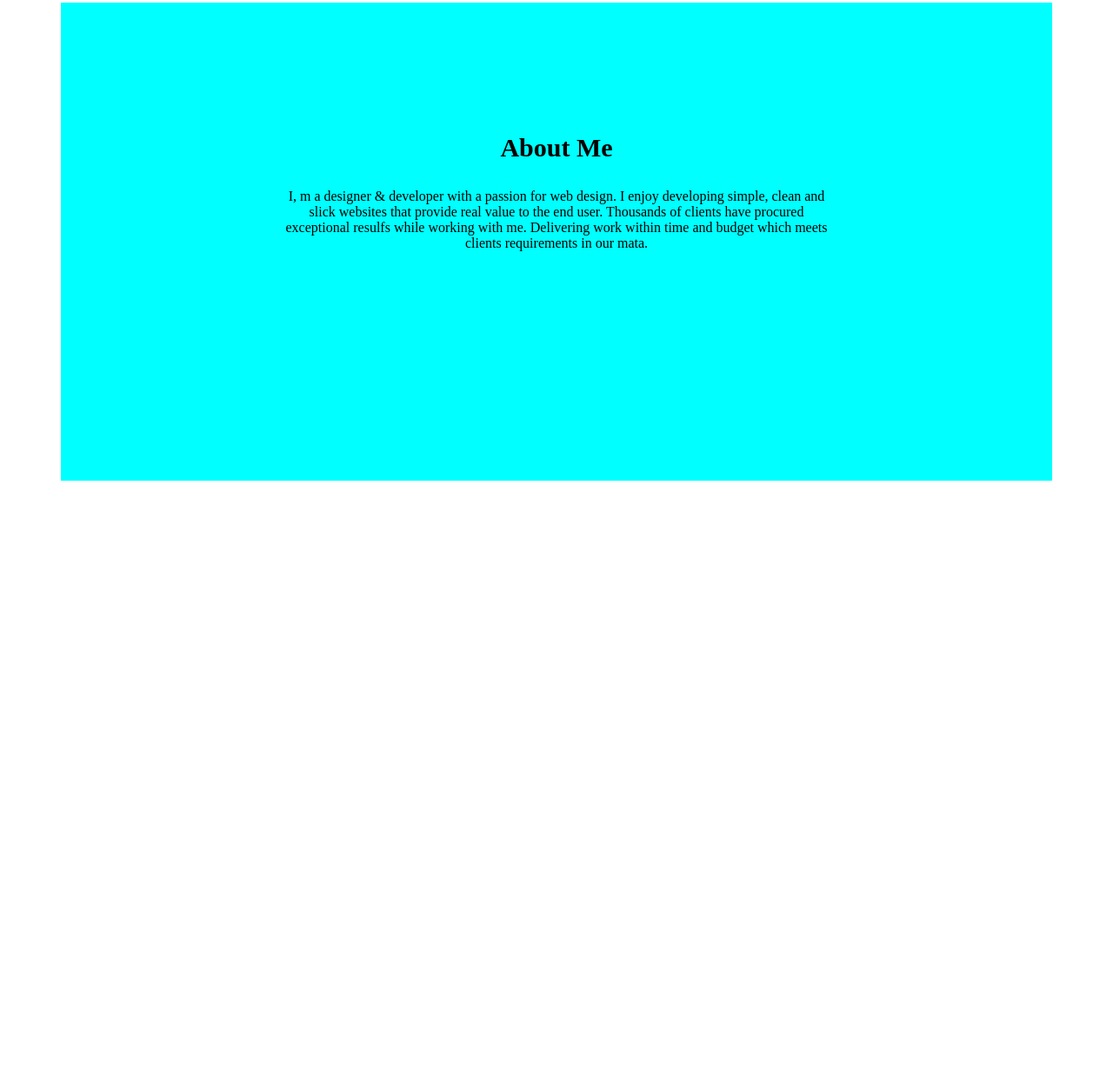
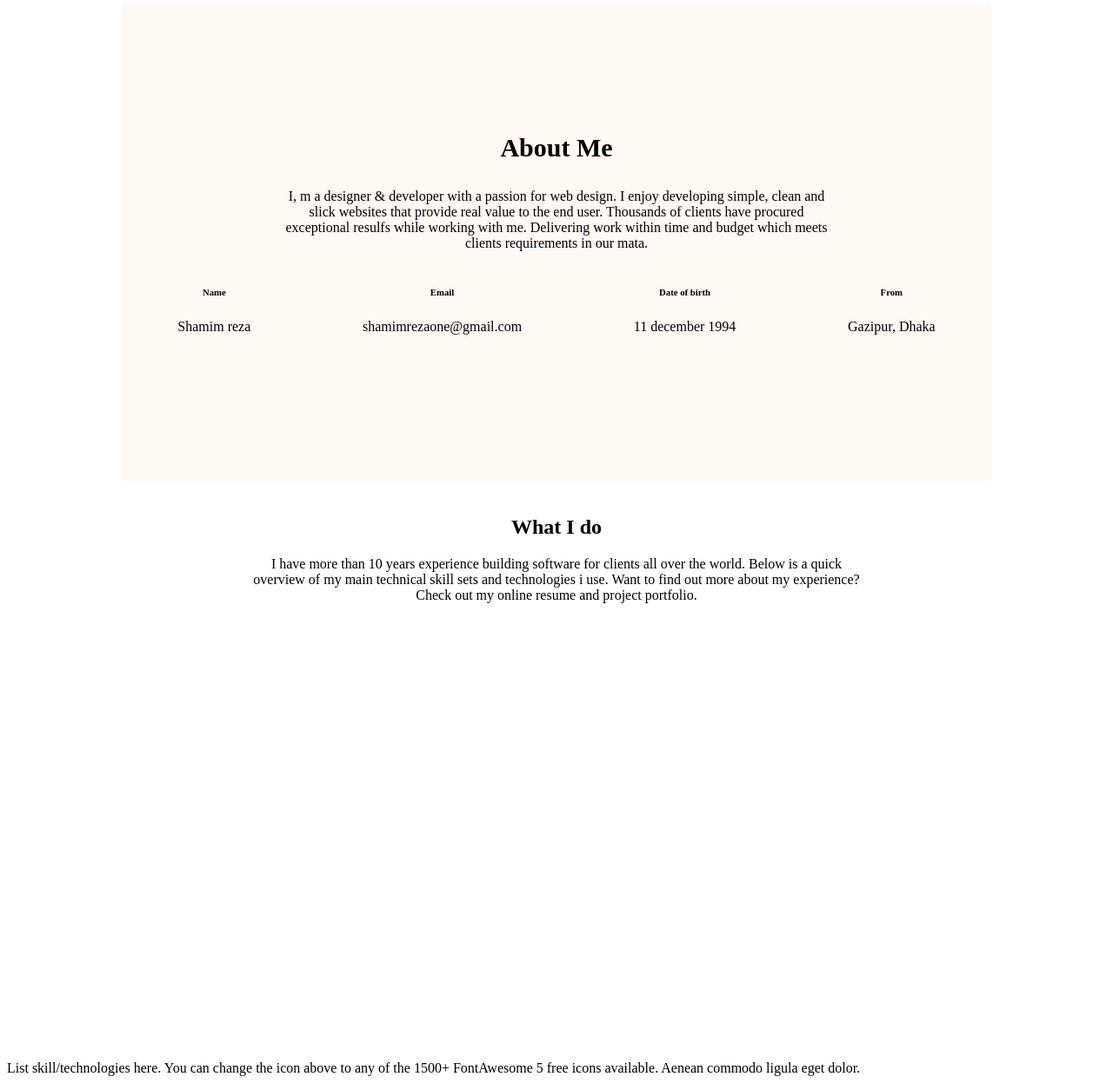
Before and after one commit to Shamimreza82/my-portfolio, a plain HTML site: page index.html in a window 1280 px wide. Shown: the part 625-1879 px from the top of the page at 87% size. Before the commit the page ends 1218 px from the top, so only its background shows below. Drawn offline with Linux system fonts and the light colour scheme.

Commit message:
whit i do section update

```diff
--- a/index.html
+++ b/index.html
@@ -37,12 +37,54 @@
 
 <!-- start main section -->
     <main>
-        <div class="aboutme-container">
-            <div class="about-text">
-                <h3 class="about-head">About Me</h3>
-                <p class="abut-head1">I, m a designer & developer with a passion for web design. I enjoy developing simple, clean and <br> slick websites that provide real value to the end user. Thousands of clients have procured <br> exceptional resulfs while working with me. Delivering work within time and budget which meets <br> clients requirements in our mata.</p>
+
+ <!-- about me section -->
+
+
+<section>
+    <div class="aboutme-container">
+        <div class="about-text">
+            <h3 class="about-head">About Me</h3>
+            <p class="abut-head1">I, m a designer & developer with a passion for web design. I enjoy developing simple, clean and <br> slick websites that provide real value to the end user. Thousands of clients have procured <br> exceptional resulfs while working with me. Delivering work within time and budget which meets <br> clients requirements in our mata.</p>
+        </div>
+
+        <div class="about-text-head">
+            <div class="about-f-text">
+                <h6>Name</h6>
+                <p>Shamim reza</p>
+            </div>
+            <div class="about-f-text">
+                <h6>Email</h6>
+                <p>shamimrezaone@gmail.com</p>
+            </div>
+            <div class="about-f-text">
+                <h6>Date of birth</h6>
+                <p>11 december 1994</p>
+            </div>
+            <div class="about-f-text">
+                <h6>From</h6>
+                <p>Gazipur, Dhaka</p>
             </div>
         </div>
+    </div>
+</section>
+
+<!-- What i do section -->
+    <section>
+        <div class="What-i-do">
+            <h1 class="what-hade"> What I do</h1>
+            <p class="what-detiles">I have more than 10 years experience building software for clients all over the world. Below is a quick <br> overview of my main technical skill sets and technologies i use. Want to find out more about my experience? <br> Check out my online resume and project portfolio.</p>
+       </div>
+       <div class="exprience-container">
+         <div class="exprience">
+            <img class="exp-img" src="" alt="">
+            <h3 class="exp-head"> </h3>
+            <p class="exp-more">List skill/technologies here. You can change the icon above to any of the 1500+ FontAwesome 5 free icons available. Aenean commodo ligula eget dolor.</p>
+         </div>
+       </div>
+    </section>
+
+
     </main>
     <footer>
 
--- a/style/style.css
+++ b/style/style.css
@@ -69,9 +69,9 @@ li:hover {
 
 .aboutme-container {
     height: 550px;
-    width: 1140px;
+    width: 1000px;
     margin: 40px auto;
-    background-color: aqua;
+    background-color: #FFF8F3;;
 }
 
 .about-text {
@@ -82,3 +82,24 @@ li:hover {
 .about-head {
     font-size: 30px;
 }
+
+.about-text-head{
+    display: flex;
+    justify-content: space-around;
+
+}
+
+.about-f-text {
+    text-align: center;
+
+}
+
+.What-i-do {
+    height: 550px;
+    width: 1000px;
+    margin: 40px auto;
+}
+
+.What-i-do {
+    text-align: center;
+}
```
